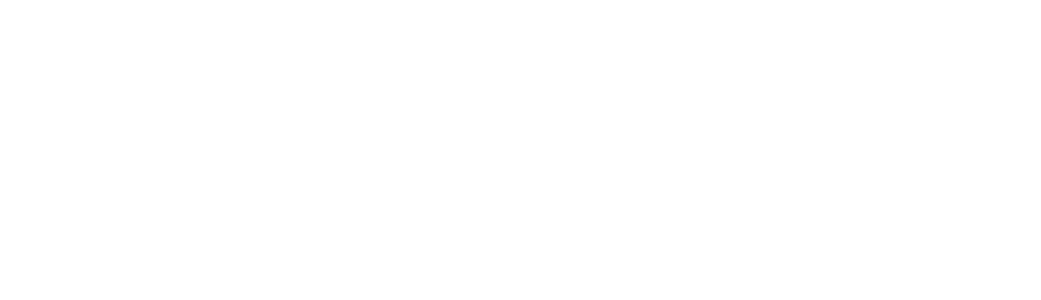
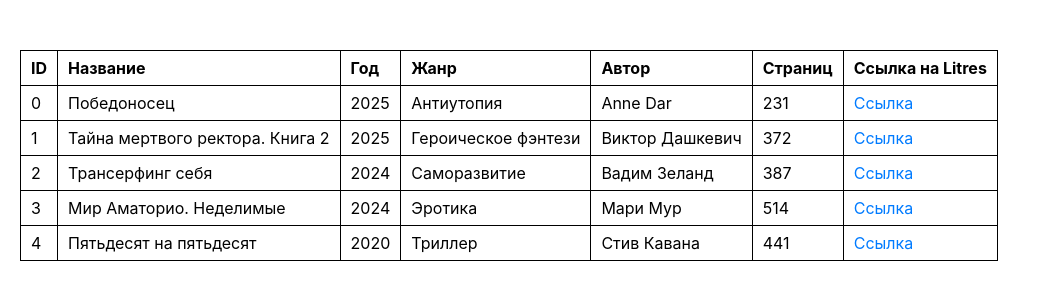
Before and after one commit to yevdeh/books, a Next.js app: page / in a window 1280 px wide. Shown: the top 300 px of the page, without its empty margins (0-1041 px from the left). Built offline with nearby package versions, Linux system fonts and the light colour scheme.

Commit message:
Redux store; Books component

```diff
--- a/src/app/globals.css
+++ b/src/app/globals.css
@@ -356,7 +356,6 @@
 }
 
 a {
-  color: inherit;
   text-decoration: none;
   transition: background-color 0.3s, border-color 0.3s, box-shadow 0.3s, color 0.3s;
 }
--- a/src/app/layout.tsx
+++ b/src/app/layout.tsx
@@ -1,14 +1,13 @@
-import type { Metadata } from "next";
+"use client";
 import "./globals.css";
-
-export const metadata: Metadata = {
-  title: "Books",
-  description: "Books editable list",
-};
+import { Provider } from "react-redux";
+import store from "./store";
 
 const RootLayout = ({ children }: { children: React.ReactNode }) => (
   <html lang="ru">
-    <body>{children}</body>
+    <body>
+      <Provider store={store}>{children}</Provider>
+    </body>
   </html>
 );
 
--- a/src/app/page.tsx
+++ b/src/app/page.tsx
@@ -1,8 +1,11 @@
+import { Books } from "@/components/Books/Books";
 import { Section } from "@/components/Section/Section";
 
 const Home = () => (
   <main>
-    <Section></Section>
+    <Section>
+      <Books />
+    </Section>
   </main>
 );
 
--- /dev/null
+++ b/src/app/store.ts
@@ -0,0 +1,8 @@
+import { configureStore } from "@reduxjs/toolkit";
+import booksReducer from "@/components/Books/booksSlice";
+
+export default configureStore({
+  reducer: {
+    books: booksReducer,
+  },
+});
--- a/src/components/Books/Books.data.ts
+++ b/src/components/Books/Books.data.ts
@@ -1,4 +1,14 @@
-export const initialBooks = [
+export interface IBook {
+  author: string;
+  genre: string;
+  id: number;
+  litresURL: string;
+  pages: string;
+  title: string;
+  year: string;
+}
+
+export const initialBooks: IBook[] = [
   {
     author: "Anne Dar",
     genre: "Антиутопия",
--- /dev/null
+++ b/src/components/Books/Books.module.css
@@ -0,0 +1,5 @@
+.Table th,
+.Table td {
+  border: 1px solid #000;
+  padding: 5px 10px;
+}
--- /dev/null
+++ b/src/components/Books/Books.tsx
@@ -0,0 +1,42 @@
+"use client";
+import { useDispatch, useSelector } from "react-redux";
+import { bookAdded, bookDeleted, bookEdited } from "./booksSlice";
+import { IBook } from "./Books.data";
+import S from "./Books.module.css";
+
+export const Books = () => {
+  const dispatch = useDispatch();
+  const books = useSelector((state) => state.books);
+  return (
+    <table className={S.Table}>
+      <thead>
+        <tr>
+          <th>ID</th>
+          <th>Название</th>
+          <th>Год</th>
+          <th>Жанр</th>
+          <th>Автор</th>
+          <th>Страниц</th>
+          <th>Ссылка на Litres</th>
+        </tr>
+      </thead>
+      <tbody>
+        {books.map((book: IBook) => (
+          <tr key={book.id}>
+            <td>{book.id}</td>
+            <td>{book.title}</td>
+            <td>{book.year}</td>
+            <td>{book.genre}</td>
+            <td>{book.author}</td>
+            <td>{book.pages}</td>
+            <td>
+              <a href={book.litresURL} rel="noreferrer noopener" target="_blank">
+                Ссылка
+              </a>
+            </td>
+          </tr>
+        ))}
+      </tbody>
+    </table>
+  );
+};
--- /dev/null
+++ b/src/components/Books/booksSlice.ts
@@ -0,0 +1,38 @@
+import { createSlice } from "@reduxjs/toolkit";
+import { LocalStorageService } from "@/helpers/LocalStorageService";
+import { IBook, initialBooks } from "./Books.data";
+
+const getInitialState = () => {
+  const data = LocalStorageService.get("books");
+  if (data) return data;
+  return initialBooks;
+};
+
+export const booksSlice = createSlice({
+  name: "books",
+  initialState: getInitialState(),
+  reducers: {
+    bookAdded: (state, action) => {
+      action.payload.id = state[state.length - 1].id + 1;
+      state.push(action.payload);
+    },
+    bookDeleted: (state, action) => {
+      state = state.filter((book: IBook) => book.id !== action.payload);
+    },
+    bookEdited: (state, action) => {
+      let editedBookIdInArray = null;
+      for (let i = 0; i < state.length; i++) {
+        if (state[i].id === action.payload.id) {
+          editedBookIdInArray = i;
+          break;
+        }
+      }
+      if (editedBookIdInArray !== null) {
+        state = state.slice(0, editedBookIdInArray).concat(action.payload, state.slice(editedBookIdInArray + 1));
+      }
+    },
+  },
+});
+
+export const { bookAdded, bookDeleted, bookEdited } = booksSlice.actions;
+export default booksSlice.reducer;
```
Also changed, not shown: package.json (+5 -3 lines), 1 other file (tests, documents, lock files or other folders).
